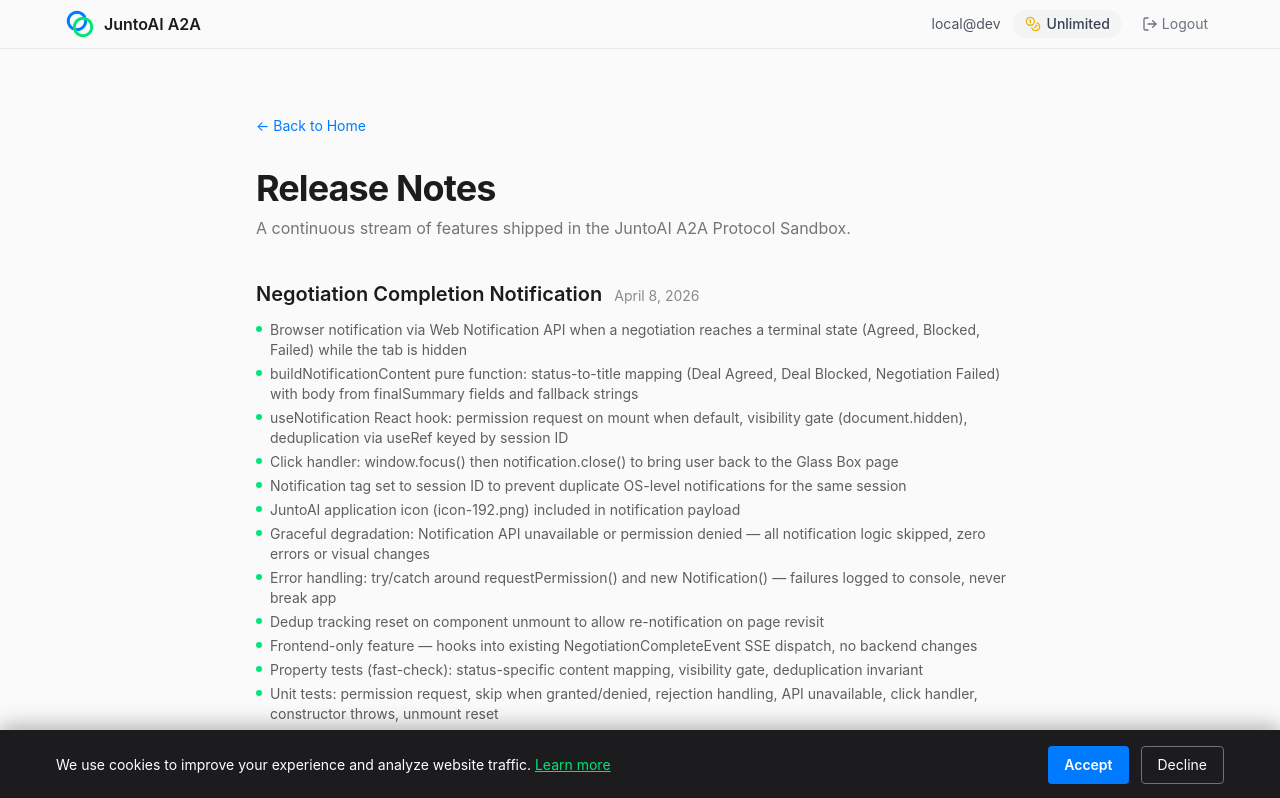
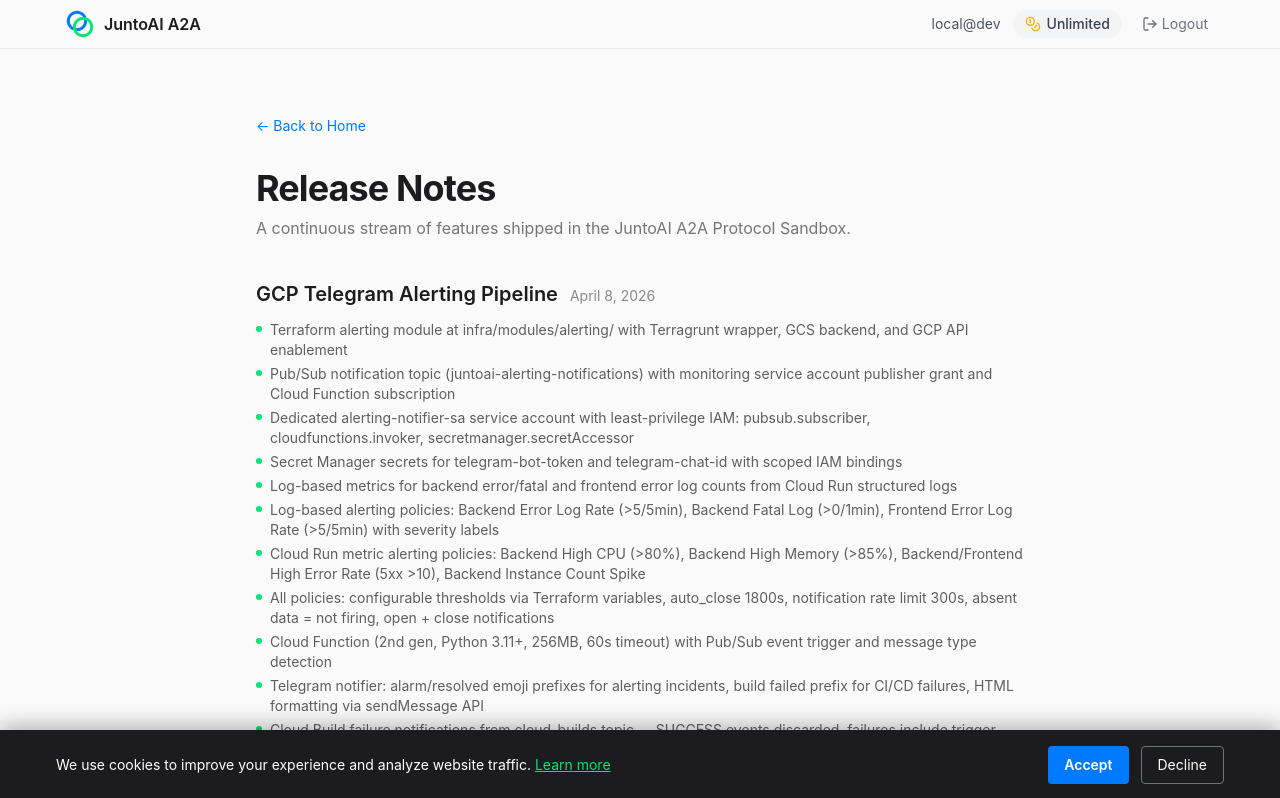
Before and after one commit to JuntoAI/JuntoAI-A2A, a Next.js app in the folder frontend/: page /release-notes in a window 1280 px wide. Shown: the top 798 px of the page. Built offline with nearby package versions, Linux system fonts and the light colour scheme; no server answers.

Commit message:
docs: add Spec 300 GCP Telegram Alerting Pipeline to changelog and release notes

```diff
--- a/frontend/app/release-notes/page.tsx
+++ b/frontend/app/release-notes/page.tsx
@@ -8,6 +8,28 @@
 };
 
 const FEATURES = [
+  {
+    title: "GCP Telegram Alerting Pipeline",
+    specId: "300",
+    date: "2026-04-08",
+    items: [
+      "Terraform alerting module at infra/modules/alerting/ with Terragrunt wrapper, GCS backend, and GCP API enablement",
+      "Pub/Sub notification topic (juntoai-alerting-notifications) with monitoring service account publisher grant and Cloud Function subscription",
+      "Dedicated alerting-notifier-sa service account with least-privilege IAM: pubsub.subscriber, cloudfunctions.invoker, secretmanager.secretAccessor",
+      "Secret Manager secrets for telegram-bot-token and telegram-chat-id with scoped IAM bindings",
+      "Log-based metrics for backend error/fatal and frontend error log counts from Cloud Run structured logs",
+      "Log-based alerting policies: Backend Error Log Rate (>5/5min), Backend Fatal Log (>0/1min), Frontend Error Log Rate (>5/5min) with severity labels",
+      "Cloud Run metric alerting policies: Backend High CPU (>80%), Backend High Memory (>85%), Backend/Frontend High Error Rate (5xx >10), Backend Instance Count Spike",
+      "All policies: configurable thresholds via Terraform variables, auto_close 1800s, notification rate limit 300s, absent data = not firing, open + close notifications",
+      "Cloud Function (2nd gen, Python 3.11+, 256MB, 60s timeout) with Pub/Sub event trigger and message type detection",
+      "Telegram notifier: alarm/resolved emoji prefixes for alerting incidents, build failed prefix for CI/CD failures, HTML formatting via sendMessage API",
+      "Cloud Build failure notifications from cloud-builds topic — SUCCESS events discarded, failures include trigger, branch, commit SHA, duration, log URL",
+      "Secret caching, non-2xx retry via exception, unknown schema discarding with warning log",
+      "Structural tests for module files, variables, outputs, and Terragrunt config",
+      "Unit tests for message type detection, parse/format functions, send_telegram_message (mocked HTTP), SUCCESS discarding, unknown schema handling",
+      "Property tests (6 Hypothesis properties): detection correctness, SUCCESS discarding, alerting/Cloud Build parse round-trip, format completeness",
+    ],
+  },
   {
     title: "Negotiation Completion Notification",
     specId: "290",
```
Also changed, not shown: 1 other file (tests, documents, lock files or other folders).
